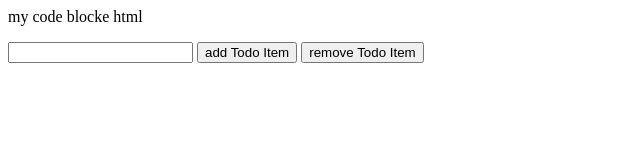
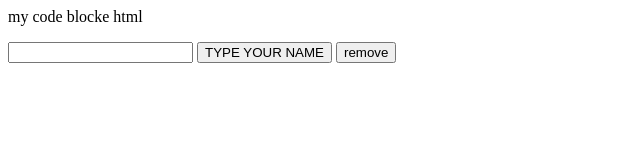
Before and after one commit to Qassab/code_Blocks, a plain HTML site: page index.html in a window 1280 px wide. Shown: the whole page, without its empty margins (0-640 px from the left). Drawn offline with Linux system fonts and the light colour scheme.

Commit message:
Update index.html

```diff
--- a/index.html
+++ b/index.html
@@ -3,8 +3,8 @@
 <p>my code blocke html</p>
 <ul id="list"></ul>
 <input id="text" />
-<button id="button">add Todo Item</button>
-<button id="button1">remove Todo Item</button>
+<button id="button">TYPE YOUR NAME</button>
+<button id="button1">remove</button>
 
 
 <script>
```
